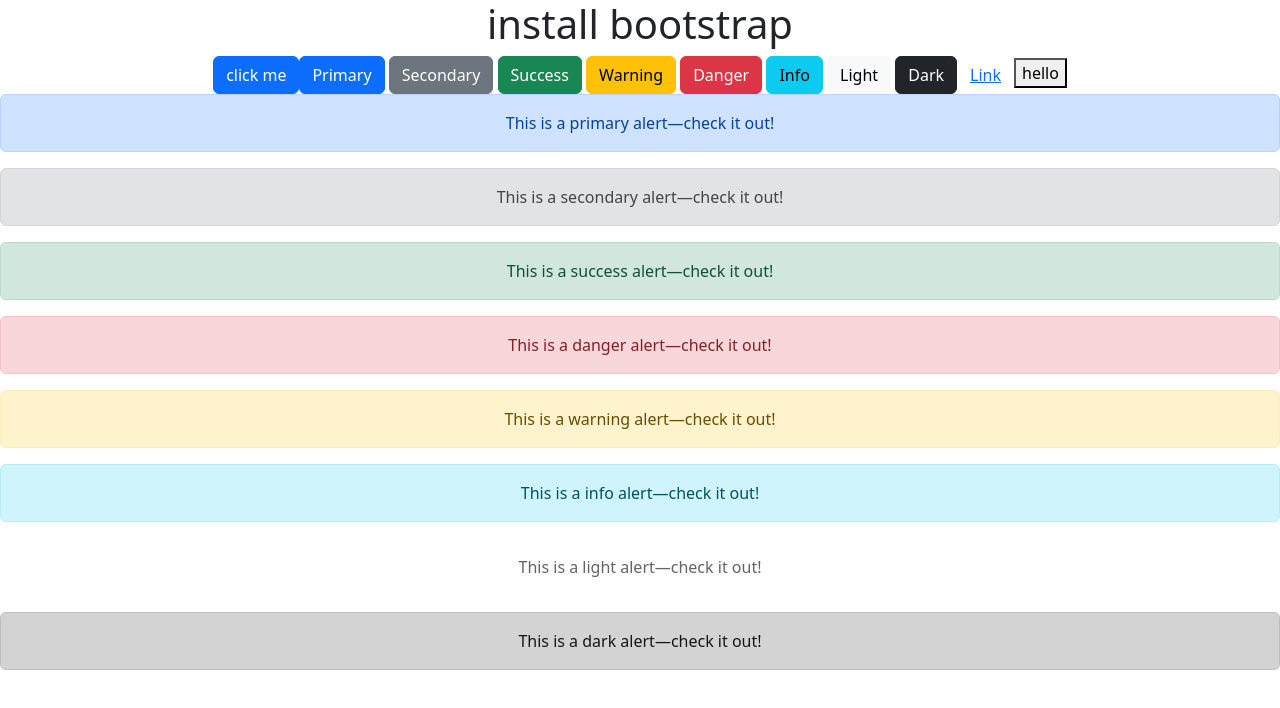
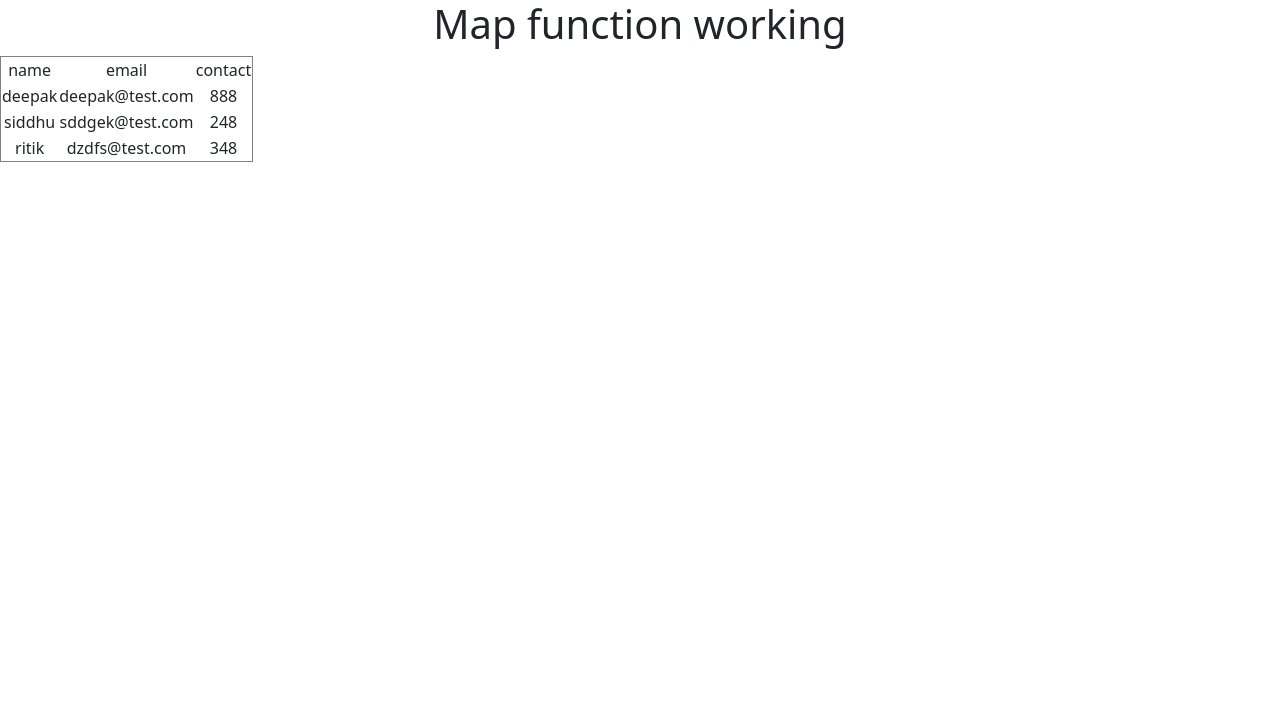
Before and after one commit to deepakpandey710/learn-react, a React (Create React App) app: page / in a window 1280 px wide. Shown: the top 708 px of the page. Built offline with nearby package versions, Linux system fonts and the light colour scheme.

Commit message:
install bootstrap

```diff
--- a/src/App.js
+++ b/src/App.js
@@ -1,40 +1,32 @@
 import {Component, useState} from 'react';
 import './App.css';
-import { Button,Alert } from 'react-bootstrap';
-
 function App(){
+  const students=[
+    {name:"deepak",email:"deepak@test.com",contact:"888"},
+    {name:"siddhu",email:"sddgek@test.com",contact:"248"},
+    {name:"ritik",email:"dzdfs@test.com",contact:"348"}
+  ]
   return(
     <div className='App'>
-      <h1>install bootstrap</h1>
-      <Button onClick={()=>alert("hello")}>click me</Button>
-      <Button variant="primary">Primary</Button>{' '}
-      <Button variant="secondary">Secondary</Button>{' '}
-      <Button variant="success">Success</Button>{' '}
-      <Button variant="warning">Warning</Button>{' '}
-      <Button variant="danger">Danger</Button>{' '}
-      <Button variant="info">Info</Button>{' '}
-      <Button variant="light">Light</Button>{' '}
-      <Button variant="dark">Dark</Button>
-      <Button variant="link">Link</Button>
-      <button>hello</button>
-
-      {[
-        'primary',
-        'secondary',
-        'success',
-        'danger',
-        'warning',
-        'info',
-        'light',
-        'dark',
-      ].map((variant) => (
-        <Alert key={variant} variant={variant}>
-          This is a {variant} alert—check it out!
-        </Alert>
-      ))}
+      <h1>Map function working</h1>
+      <table border="1">
+        <tr>
+          <td>name</td>
+          <td>email</td>
+          <td>contact</td>
+        </tr>
+        {
+          students.map((item)=>
+            <tr>
+              <td >{item.name}</td>
+              <td>{item.email}</td>
+              <td>{item.contact}</td>
+            </tr>
+          )
+        }
+      </table>
     </div>
   )
 }
 
-
 export default App;
```
